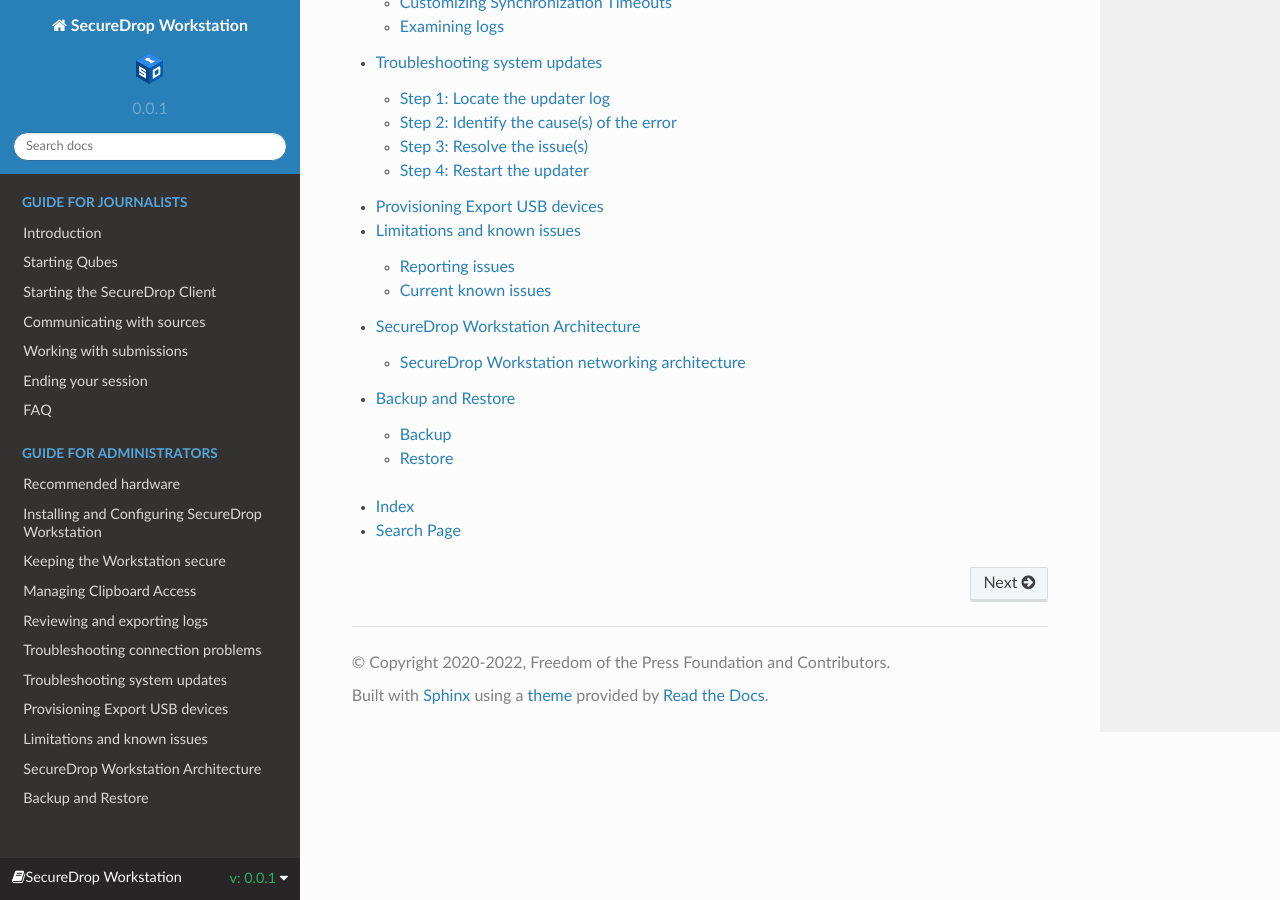
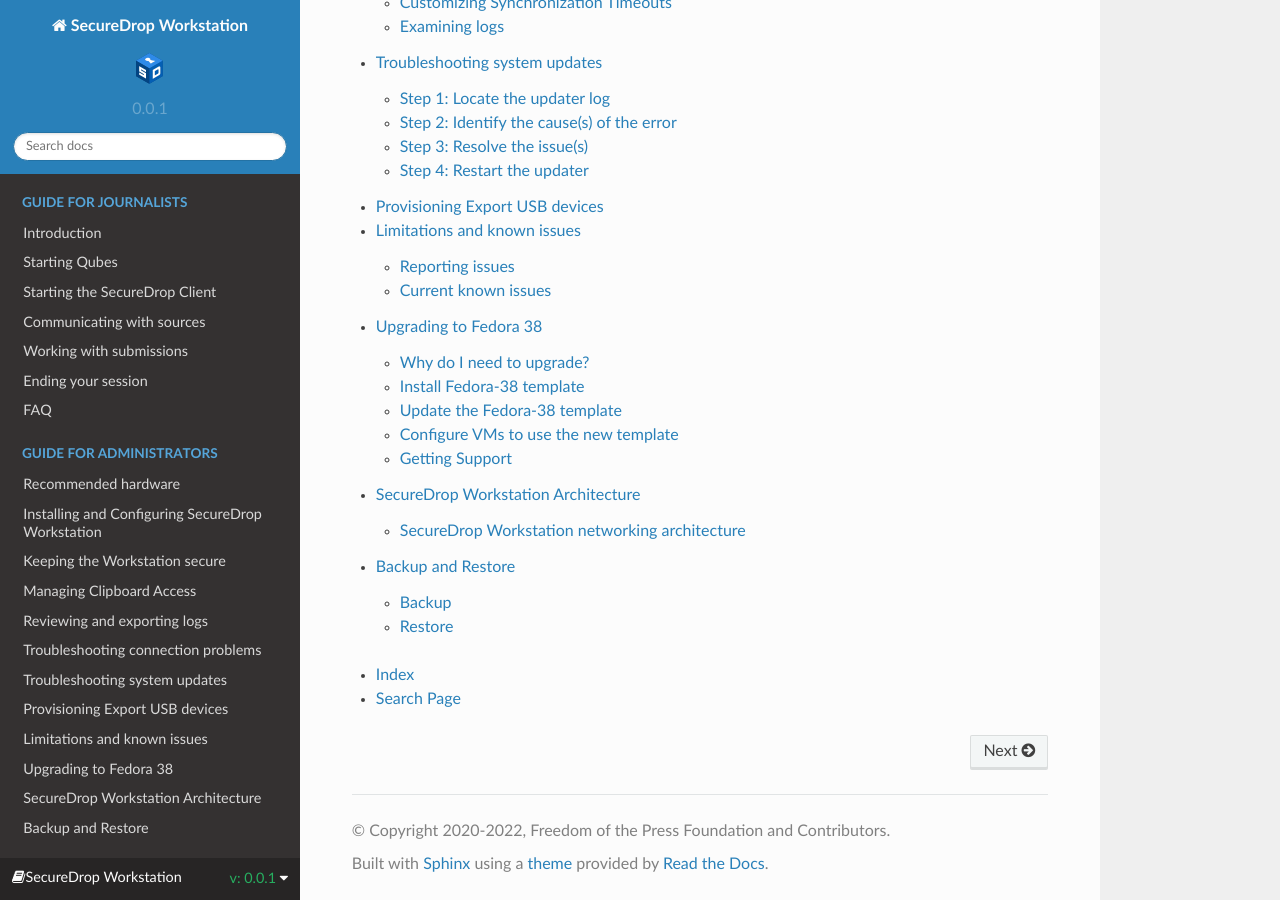
Before and after one commit to freedomofpress/securedrop-workstation-docs, a Sphinx documentation site: the page built from docs/index.rst, in a window 1280 px wide and 900 px high, scrolled down 1990 px. Built offline with Sphinx 7.4.7 and the Read the Docs theme 2.0.0, drawn with Linux system fonts in a browser that asks for light colours; some of the changed lines change nothing that is shown.

Commit message:
Reinstate/refresh docs for upgrading Fedora prior to provisioning

```diff
--- a/docs/admin/install.rst
+++ b/docs/admin/install.rst
@@ -16,6 +16,7 @@
 #. Install Qubes OS
 #. (Hardware-dependent) Apply USB fixes
 #. Apply updates to system templates
+#. Install and update Fedora 38 base template
 
 Install tasks:
 ~~~~~~~~~~~~~~
@@ -183,6 +184,11 @@
   .. note:: If Tor connections are blocked on your network, you may need to configure Tor to use bridges in order to get a connection. For more information, see the `Anon Connection Wizard <https://www.whonix.org/wiki/Anon_Connection_Wizard>`_ documentation.
 
 - Once Tor has connected, select **Q > Qubes Tools > Qubes Update** to update the system VMs. in the ``[Dom0] Qubes Updater`` window, first check ``Enable updates for qubes without known available updates``, then check all entries in the list above except for dom0 (which you have already updated in the previous step). Then, click **Next**. The system's VMs will be updated sequentially - this may take some time. When the updates are complete, click **Finish**.
+
+Install Fedora 38 template
+~~~~~~~~~~~~~~~~~~~~~~~~~~
+
+See :doc:`upgrading_fedora`.
 
 Install tasks
 -------------
--- /dev/null
+++ b/docs/admin/upgrading_fedora.rst
@@ -0,0 +1,97 @@
+Upgrading to Fedora 38
+======================
+
+.. include:: ../includes/top-warning.rst
+
+Why do I need to upgrade?
+-------------------------
+
+SecureDrop Workstation makes use of several Fedora-based VMs which are part of
+a Qubes installation by default, including ``sys-firewall``, ``sys-net``, ``sys-
+usb``, ``work``, and ``vault`` . In Qubes 4.1.2, these VMs are based on a
+Fedora 37 template, which reached end-of-life on December 5, 2023.
+
+If you are provisioning SecureDrop Workstation for the first time, you will need
+to update your Fedora template manually to Fedora 38 *before* installing
+SecureDrop Workstation.
+
+If you are an existing SecureDrop Workstation user, SecureDrop Workstation
+will install the template automatically when updates are applied, but you
+should also :ref:`manually configure <configure_vms>` VMs not managed by
+SecureDrop Workstation to use the Fedora 38 template.
+
+Install Fedora-38 template
+--------------------------
+
+In a ``dom0`` terminal (**Qubes Application Menu > Terminal Emulator**), type
+the following to download the Fedora 38 template:
+
+.. code:: sh
+
+   sudo qvm-template install fedora-38
+
+You will see some information from the template manager, including a progress
+bar.
+
+When the download has concluded, you will be prompted to install the package.
+Type ``y`` to proceed with the installation.
+
+
+Update the Fedora-38 template
+-----------------------------
+Once the template installation is complete, update the template using the Qubes
+Updater. Click **Q > Qubes Tools > Qubes Update** in the application menu.
+Click the checkbox "Enable updates for qubes without known updates" option,
+and click the checkbox next to ``fedora-38``. Click **Next** and wait for
+any available updates to be downloaded and applied.
+
+.. _configure_vms:
+
+Configure VMs to use the new template
+-------------------------------------
+To apply the template to VMs that currently use an older version, open the
+Qube Manager via **Q > Qubes Tools > Qube Manager**. All VMs will be visible at
+a glance; to change a VM's settings, right-click it and select **Qube Settings**.
+
+In the Qube Settings window, select ``fedora-38`` from the drop-down menu
+beside **Template**, then click **OK.**
+
+|screenshot_qsettings_fedora32|
+
+You should perform this process for:
+
+  - ``work``
+  - ``vault``
+  - ``sys-net``
+  - ``default-mgmt-dvm``.
+
+Create a new disposable VM template based on Fedora 38 by running
+the following commands in ``dom0``:
+
+.. code:: sh
+
+  qvm-create -l red -t fedora-38 fedora-38-dvm
+  qvm-prefs fedora-38-dvm template_for_dispvms True
+  qvm-features fedora-38-dvm appmenus-dispvm 1
+  qubes-prefs default-dispvm fedora-38-dvm
+
+Now, switch the templates for ``sys-usb`` and ``sys-firewall`` to
+``fedora-38-dvm`` using the same process that you used above.
+
+Reboot the system to ensure the changes take effect. Alternatively, you can
+restart only the VMs you have updated. If you get a ``sys-whonix`` prompt asking how you want to connect to the Tor network, select the "Connect" option, which allows a direct connection to the Tor network.
+
+.. tip::
+
+   You can also use the **Qubes Template Manager** (also in **Q > Qubes Tools**)
+   to make template changes. However, note that it will not allow you to make
+   template changes for VMs that are currently running, so you may have to
+   manually shut down VMs in the correct order to do so.
+
+.. |screenshot_qsettings_fedora32| image:: ../images/screenshot_qsettings_fedora32.png
+  :width: 100%
+
+Getting Support
+---------------
+
+.. include:: ../includes/getting_support.rst
--- a/docs/index.rst
+++ b/docs/index.rst
@@ -39,6 +39,7 @@
    admin/troubleshooting_updates
    admin/provisioning_usb
    admin/known_issues
+   admin/upgrading_fedora
    admin/workstation_architecture
    admin/backup
 
```
